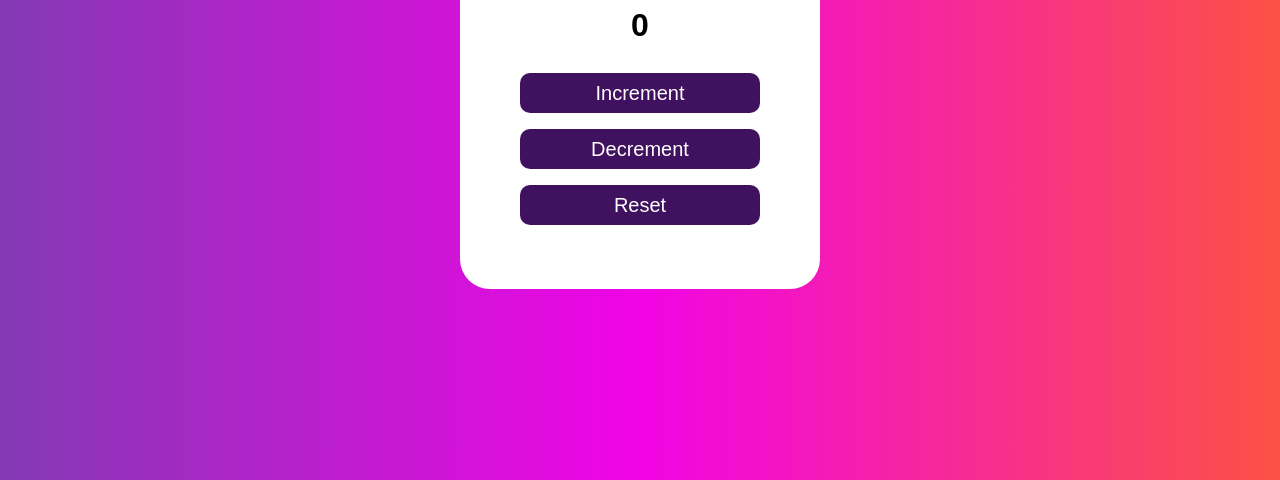
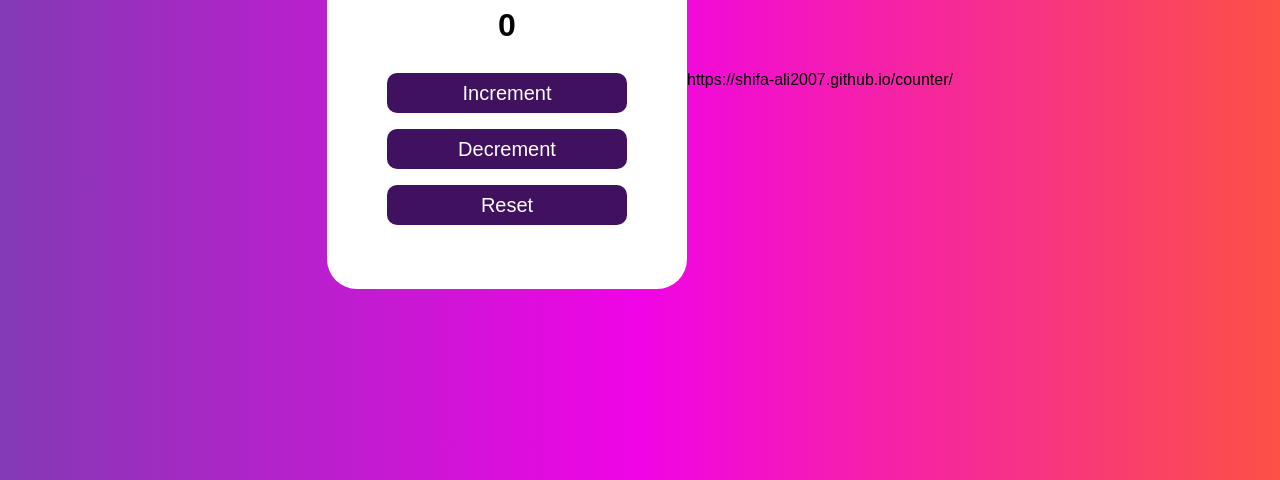
Before and after one commit to shifa-ali2007/counter, a plain HTML site: page index.html in a window 1280 px wide. Shown: the part 320-800 px from the top of the page. Drawn offline with Linux system fonts and the light colour scheme.

Commit message:
added deployed link

```diff
--- a/index.html
+++ b/index.html
@@ -17,3 +17,4 @@
     <script src="app.js"></script>
 </body>
 </html>
+https://shifa-ali2007.github.io/counter/
```
